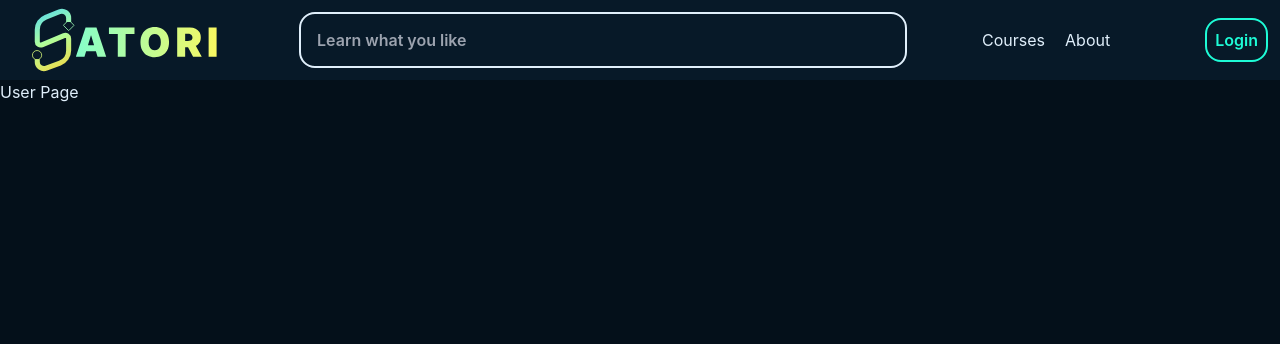
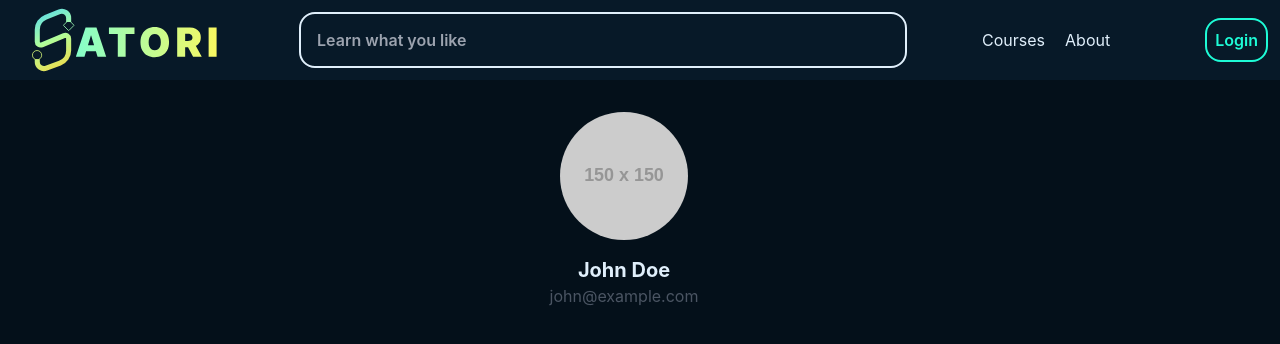
Before and after one commit to Silly-Satori/satori-learn, a React (Vite) app: page /user in a window 1280 px wide. Shown: the top 344 px of the page. Built offline with nearby package versions, Linux system fonts and the light colour scheme.

Commit message:
viewcourse page ammended

```diff
--- a/src/screens/user/userPage.jsx
+++ b/src/screens/user/userPage.jsx
@@ -1,8 +1,30 @@
+import React from 'react';
 function userPage() {
+    //this is sample, we will connect to backend
+    const userData = {
+        name: 'John Doe',
+        email: 'john@example.com',
+        image: 'https://via.placeholder.com/150',
+      };
+
     return (
-        <div>
-            <h1>User Page</h1>
+        // <div>
+        //     <h1>User Page</h1>
+        // </div>
+        <div className="container mx-auto flex flex-col lg:flex-row justify-center items-start mt-8">
+
+      <div className="lg:mr-8">
+        <div className="flex flex-col items-center mb-4">
+          <img src={userData.image} alt="User" className="w-32 h-32 rounded-full mb-4" />
+          <h2 className="text-xl font-bold">{userData.name}</h2>
+          <p className="text-gray-600">{userData.email}</p>
         </div>
+      </div>
+
+     {/* idhar right side ayega */}
+
+    </div>
+
     )
 }
 
--- a/src/screens/viewCourse/viewCourse.jsx
+++ b/src/screens/viewCourse/viewCourse.jsx
@@ -80,27 +80,30 @@ const otherCourses = [
 const viewCourse = () => {
     return (
       <div className="container mx-auto ml-14 mr-14  py-8 px-4 lg:flex">
-      <div className="lg:w-2/3 lg:pr-11">
+        <div className="lg:w-3/4 lg:pr-11">
+          <div style={{position: 'relative', paddingBottom: '56.25%',  height: 0}}>
             <iframe
               title="Course Video"
-          className="w-full h-64 lg:h-full lg:w-full"
+              style={{position: 'absolute', top: 0, left: 0, width: '100%', height: '100%'}}
               src={`https://www.youtube.com/embed/${currentCourse.videoId}`}
               frameBorder="0"
+              allow="accelerometer; autoplay; clipboard-write; encrypted-media; gyroscope; picture-in-picture"
               allowFullScreen
             ></iframe>
+          </div>
           <div className="mt-6">
             <h2 className="text-2xl font-semibold">{currentCourse.title}</h2>
             <p className="text-gray-600 mt-2">{currentCourse.description}</p>
           </div>
         </div>
 
-      <div className="lg:w-1/3 mt-8 lg:mt-0">
-        <h3 className="text-xl font-semibold mb-4">Other Courses</h3>
+        <div className="lg:w-1/4 mt-8 lg:mt-0">
+          <h3 className="text-xl font-semibold mb-4">Lecture Videos</h3>
           <div className="divide-y divide-gray-200">
-          {otherCourses.map(course => (
-            <div key={course.id} className="py-2">
-              <h4 className="text-lg font-semibold">{course.title}</h4>
-              <p className="text-gray-600">{course.description}</p>
+            {actualCurrentCourse.videos.map(video => (
+              <div key={video.id} className="py-2">
+                <h4 className="text-lg font-semibold">{video.title}</h4>
+                <p className="text-gray-600">{video.desc}</p>
               </div>
             ))}
           </div>
@@ -109,6 +112,40 @@ const viewCourse = () => {
     );
   };
 
+// const viewCourse = () => {
+//   return (
+//     <div className="container mx-auto ml-14 mr-14  py-8 px-4 lg:flex">
+//       <div className="lg:w-2/3 lg:pr-11">
+//         <iframe
+//           title="Course Video"
+//           className="w-full h-64 lg:h-full lg:w-full"
+//           src={`https://www.youtube.com/embed/${currentCourse.videoId}`}
+//           frameBorder="0"
+//           allowFullScreen
+//         ></iframe>
+//         <div className="mt-6">
+//           <h2 className="text-2xl font-semibold">{currentCourse.title}</h2>
+//           <p className="text-gray-600 mt-2">{currentCourse.description}</p>
+//         </div>
+//       </div>
+
+//       <div className="lg:w-1/3 mt-8 lg:mt-0">
+//         <h3 className="text-xl font-semibold mb-4">Other Courses</h3>
+//         <div className="divide-y divide-gray-200">
+//           {otherCourses.map(course => (
+//             <div key={course.id} className="py-2">
+//               <h4 className="text-lg font-semibold">{course.title}</h4>
+//               <p className="text-gray-600">{course.description}</p>
+//             </div>
+//           ))}
+//         </div>
+//       </div>
+//     </div>
+//   );
+// };
+
+
+
 
 
 export default viewCourse
```
Lines whose indentation alone changed are shown as unchanged.
